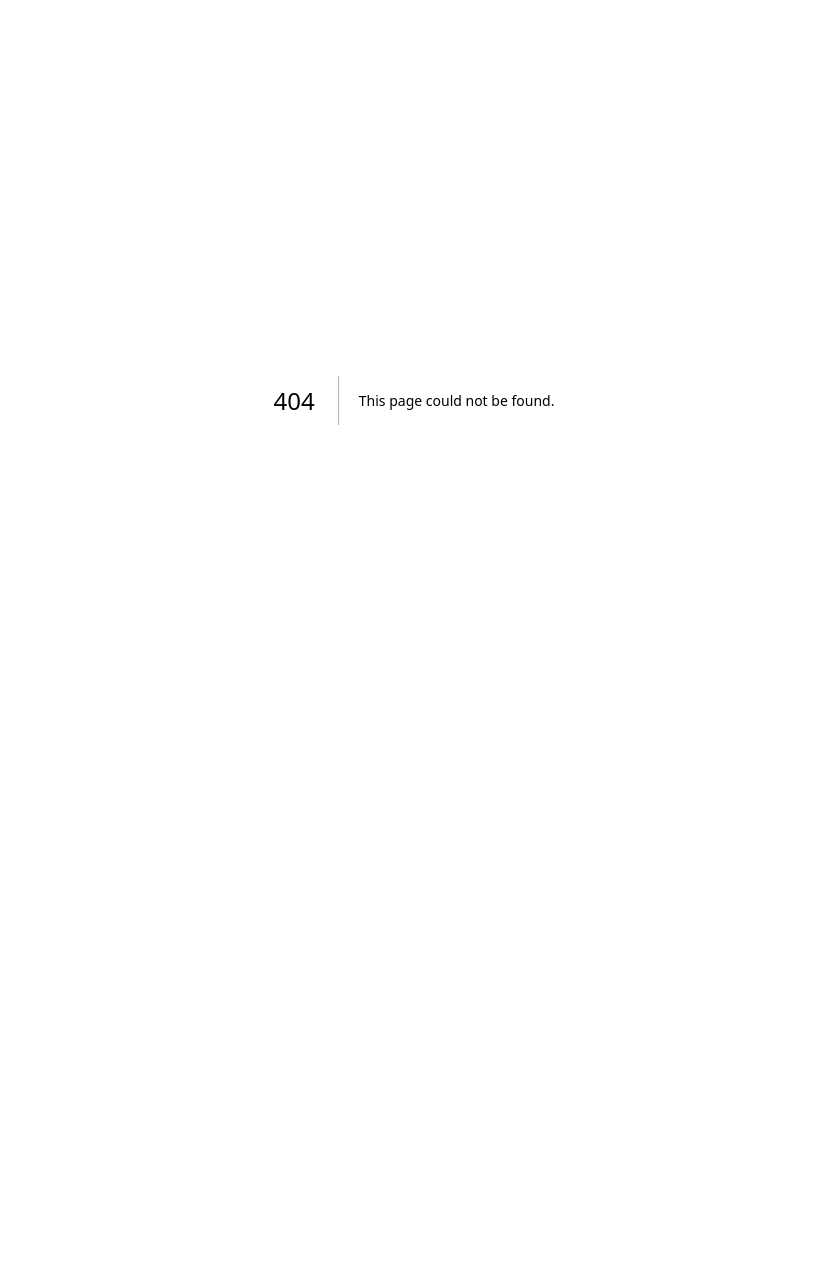
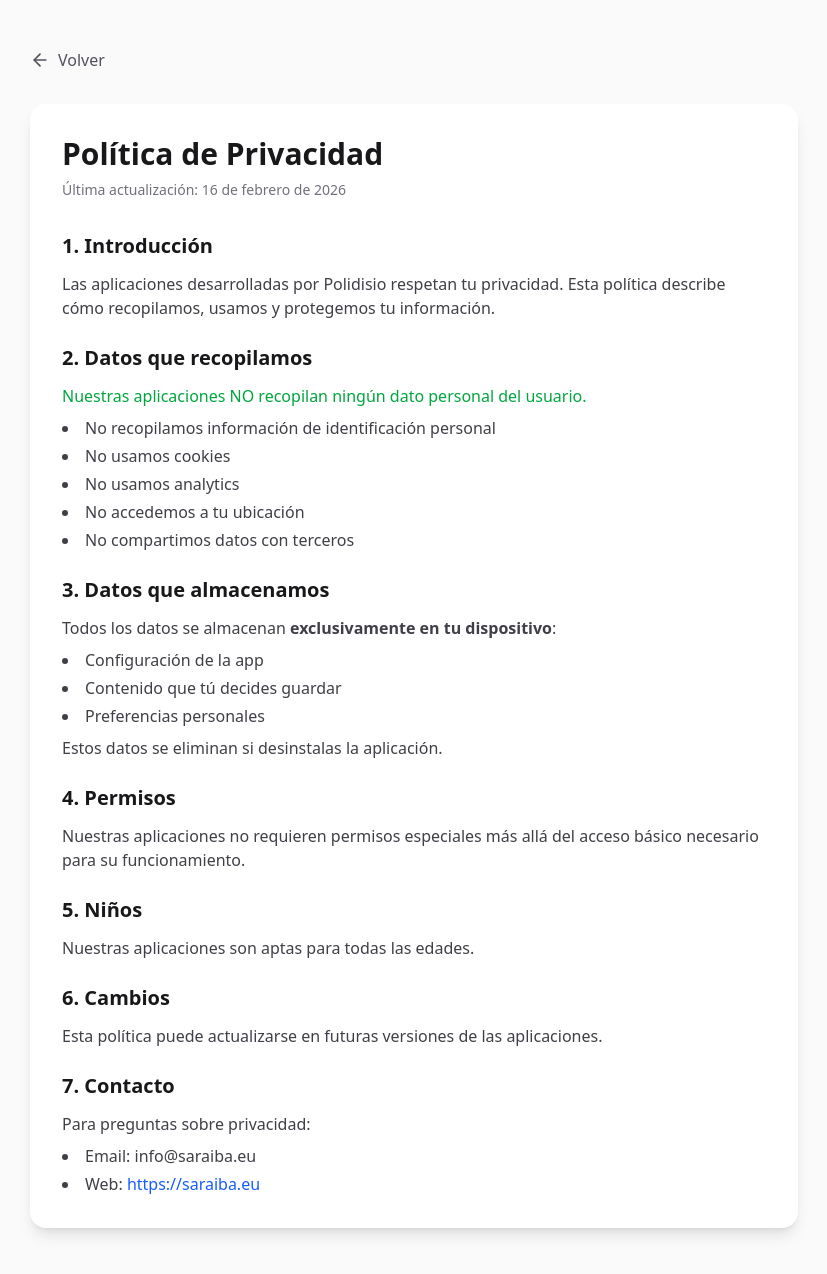
Before and after one commit to polidisio/application-hub, a Next.js app: page /privacy in a window 1280 px wide. Before the commit this address had no page. Shown: the whole page, without its empty margins (226-1053 px from the left). Before the commit the page ends 800 px from the top, so only its background shows below. Built offline with nearby package versions, Linux system fonts and the light colour scheme.

Commit message:
Add DrinkTrack and MagicMouseBattery with privacy policy

```diff
--- a/src/app/components/AppModal.tsx
+++ b/src/app/components/AppModal.tsx
@@ -2,6 +2,7 @@
 
 import { App, categoryLabels } from "@/data/apps";
 import { useEffect } from "react";
+import Link from "next/link";
 
 interface AppModalProps {
   app: App;
@@ -68,23 +69,34 @@ export default function AppModal({ app, onClose }: AppModalProps) {
           </p>
 
           <div className="mb-6">
-            <h3 className="text-lg font-semibold text-zinc-900 dark:text-zinc-100 mb-2">
-              Instrucciones
+            <h3 className="text-lg font-semibold text-zinc-900 dark:text-zinc-100 mb-3">
+              Características
+            </h3>
+            <ul className="space-y-2">
+              {app.features.map((feature, index) => (
+                <li key={index} className="flex items-start gap-2 text-zinc-700 dark:text-zinc-300">
+                  <span className="text-green-500 mt-1">✓</span>
+                  {feature}
+                </li>
+              ))}
+            </ul>
+          </div>
+
+          <div className="mb-6">
+            <h3 className="text-lg font-semibold text-zinc-900 dark:text-zinc-100 mb-3">
+              Cómo funciona
             </h3>
             <div className="p-4 rounded-xl bg-zinc-50 dark:bg-zinc-800">
               <p className="text-zinc-700 dark:text-zinc-300 whitespace-pre-line">
-                {app.instructions}
+                {app.howItWorks}
               </p>
             </div>
           </div>
 
           <div className="flex gap-4">
-            {app.downloadUrl && (
-              <a
-                href={app.downloadUrl}
-                target="_blank"
-                rel="noopener noreferrer"
-                className="flex items-center justify-center gap-2 px-6 py-3 font-medium text-white bg-zinc-900 dark:bg-white dark:text-zinc-900 rounded-full hover:opacity-90 transition-opacity"
+            <Link
+              href="/privacy"
+              className="flex items-center justify-center gap-2 px-6 py-3 font-medium text-zinc-900 dark:text-zinc-100 border-2 border-zinc-300 dark:border-zinc-600 rounded-full hover:bg-zinc-100 dark:hover:bg-zinc-800 transition-colors"
             >
               <svg
                 xmlns="http://www.w3.org/2000/svg"
@@ -97,32 +109,11 @@ export default function AppModal({ app, onClose }: AppModalProps) {
                 strokeLinecap="round"
                 strokeLinejoin="round"
               >
-                  <path d="M21 15v4a2 2 0 0 1-2 2H5a2 2 0 0 1-2-2v-4" />
-                  <polyline points="7 10 12 15 17 10" />
-                  <line x1="12" x2="12" y1="15" y2="3" />
+                <rect width="18" height="11" x="3" y="11" rx="2" ry="2" />
+                <path d="M7 11V7a5 5 0 0 1 10 0v4" />
               </svg>
-                Descargar
-              </a>
-            )}
-            {app.repoUrl && (
-              <a
-                href={app.repoUrl}
-                target="_blank"
-                rel="noopener noreferrer"
-                className="flex items-center justify-center gap-2 px-6 py-3 font-medium text-zinc-900 dark:text-zinc-100 border-2 border-zinc-300 dark:border-zinc-600 rounded-full hover:bg-zinc-100 dark:hover:bg-zinc-800 transition-colors"
-              >
-                <svg
-                  xmlns="http://www.w3.org/2000/svg"
-                  width="20"
-                  height="20"
-                  viewBox="0 0 24 24"
-                  fill="currentColor"
-                >
-                  <path d="M12 0c-6.626 0-12 5.373-12 12 0 5.302 3.438 9.8 8.207 11.387.599.111.793-.261.793-.577v-2.234c-3.338.726-4.033-1.416-4.033-1.416-.546-1.387-1.333-1.756-1.333-1.756-1.089-.745.083-.729.083-.729 1.205.084 1.839 1.237 1.839 1.237 1.07 1.834 2.807 1.304 3.492.997.107-.775.418-1.305.762-1.604-2.665-.305-5.467-1.334-5.467-5.931 0-1.311.469-2.381 1.236-3.221-.124-.303-.535-1.524.117-3.176 0 0 1.008-.322 3.301 1.23.957-.266 1.983-.399 3.003-.404 1.02.005 2.047.138 3.006.404 2.291-1.552 3.297-1.23 3.297-1.23.653 1.653.242 2.874.118 3.176.77.84 1.235 1.911 1.235 3.221 0 4.609-2.807 5.624-5.479 5.921.43.372.823 1.102.823 2.222v3.293c0 .319.192.694.801.576 4.765-1.589 8.199-6.086 8.199-11.386 0-6.627-5.373-12-12-12z" />
-                </svg>
-                Repositorio
-              </a>
-            )}
+              Política de Privacidad
+            </Link>
           </div>
         </div>
       </div>
--- /dev/null
+++ b/src/app/privacy/page.tsx
@@ -0,0 +1,129 @@
+import { Metadata } from "next";
+import Link from "next/link";
+
+export const metadata: Metadata = {
+  title: "Política de Privacidad - ApplicationHub",
+  description: "Política de privacidad de las aplicaciones de Polidisio",
+};
+
+export default function PrivacyPage() {
+  return (
+    <div className="min-h-screen bg-zinc-50 dark:bg-black py-12 px-4">
+      <div className="max-w-3xl mx-auto">
+        <Link
+          href="/"
+          className="inline-flex items-center gap-2 text-zinc-600 dark:text-zinc-400 hover:text-zinc-900 dark:hover:text-zinc-100 mb-8 transition-colors"
+        >
+          <svg
+            xmlns="http://www.w3.org/2000/svg"
+            width="20"
+            height="20"
+            viewBox="0 0 24 24"
+            fill="none"
+            stroke="currentColor"
+            strokeWidth="2"
+            strokeLinecap="round"
+            strokeLinejoin="round"
+          >
+            <path d="m12 19-7-7 7-7" />
+            <path d="M19 12H5" />
+          </svg>
+          Volver
+        </Link>
+
+        <div className="bg-white dark:bg-zinc-900 rounded-2xl p-8 shadow-lg">
+          <h1 className="text-3xl font-bold text-zinc-900 dark:text-zinc-100 mb-2">
+            Política de Privacidad
+          </h1>
+          <p className="text-sm text-zinc-500 dark:text-zinc-400 mb-8">
+            Última actualización: 16 de febrero de 2026
+          </p>
+
+          <div className="prose dark:prose-invert max-w-none space-y-6 text-zinc-700 dark:text-zinc-300">
+            <section>
+              <h2 className="text-xl font-semibold text-zinc-900 dark:text-zinc-100 mb-3">
+                1. Introducción
+              </h2>
+              <p>
+                Las aplicaciones desarrolladas por Polidisio respetan tu privacidad.
+                Esta política describe cómo recopilamos, usamos y protegemos tu información.
+              </p>
+            </section>
+
+            <section>
+              <h2 className="text-xl font-semibold text-zinc-900 dark:text-zinc-100 mb-3">
+                2. Datos que recopilamos
+              </h2>
+              <p className="font-medium text-green-600 dark:text-green-400 mb-2">
+                Nuestras aplicaciones NO recopilan ningún dato personal del usuario.
+              </p>
+              <ul className="list-disc list-inside space-y-1">
+                <li>No recopilamos información de identificación personal</li>
+                <li>No usamos cookies</li>
+                <li>No usamos analytics</li>
+                <li>No accedemos a tu ubicación</li>
+                <li>No compartimos datos con terceros</li>
+              </ul>
+            </section>
+
+            <section>
+              <h2 className="text-xl font-semibold text-zinc-900 dark:text-zinc-100 mb-3">
+                3. Datos que almacenamos
+              </h2>
+              <p>
+                Todos los datos se almacenan <strong>exclusivamente en tu dispositivo</strong>:
+              </p>
+              <ul className="list-disc list-inside space-y-1 mt-2">
+                <li>Configuración de la app</li>
+                <li>Contenido que tú decides guardar</li>
+                <li>Preferencias personales</li>
+              </ul>
+              <p className="mt-2">
+                Estos datos se eliminan si desinstalas la aplicación.
+              </p>
+            </section>
+
+            <section>
+              <h2 className="text-xl font-semibold text-zinc-900 dark:text-zinc-100 mb-3">
+                4. Permisos
+              </h2>
+              <p>
+                Nuestras aplicaciones no requieren permisos especiales más allá del acceso
+                básico necesario para su funcionamiento.
+              </p>
+            </section>
+
+            <section>
+              <h2 className="text-xl font-semibold text-zinc-900 dark:text-zinc-100 mb-3">
+                5. Niños
+              </h2>
+              <p>
+                Nuestras aplicaciones son aptas para todas las edades.
+              </p>
+            </section>
+
+            <section>
+              <h2 className="text-xl font-semibold text-zinc-900 dark:text-zinc-100 mb-3">
+                6. Cambios
+              </h2>
+              <p>
+                Esta política puede actualizarse en futuras versiones de las aplicaciones.
+              </p>
+            </section>
+
+            <section>
+              <h2 className="text-xl font-semibold text-zinc-900 dark:text-zinc-100 mb-3">
+                7. Contacto
+              </h2>
+              <p>Para preguntas sobre privacidad:</p>
+              <ul className="list-disc list-inside space-y-1 mt-2">
+                <li>Email: info@saraiba.eu</li>
+                <li>Web: <a href="https://saraiba.eu" className="text-blue-600 hover:underline">https://saraiba.eu</a></li>
+              </ul>
+            </section>
+          </div>
+        </div>
+      </div>
+    </div>
+  );
+}
--- a/src/data/apps.ts
+++ b/src/data/apps.ts
@@ -4,49 +4,44 @@ export interface App {
   id: string;
   name: string;
   description: string;
-  instructions: string;
+  features: string[];
+  howItWorks: string;
   category: Category;
   icon: string;
-  downloadUrl?: string;
-  repoUrl?: string;
 }
 
 export const apps: App[] = [
   {
-    id: "app-1",
-    name: "Mi Primera App",
-    description: "Una aplicación iOS innovadora",
-    instructions: "Para usar esta aplicación, descárgala desde la App Store y sigue los pasos de configuración inicial.",
+    id: "drinktrack",
+    name: "DrinkTrack",
+    description: "Aplicación para seguimiento de consumo de bebidas. Controla tu hidratación o consumo de alcohol con facilidad.",
+    features: [
+      "Registro rápido de bebidas consumidas",
+      "Historial de consumiciones",
+      "Personalización de bebidas (nombre, emoji, precio)",
+      "Datos almacenados exclusivamente en tu dispositivo",
+      "Sin recopilación de datos personales",
+      "Exportación e importación de datos"
+    ],
+    howItWorks: "1. Añade las bebidas que consumes desde el botón +\n2. Cada entrada guarda: nombre, emoji, precio y fecha/hora\n3. Consulta el historial para ver tu consumo\n4. Configura tus preferencias en Ajustes\n5. Exporta tus datos cuando lo necesites",
     category: "ios",
-    icon: "📱",
-    downloadUrl: "https://apps.apple.com",
+    icon: "🍹",
   },
   {
-    id: "app-2",
-    name: "Productividad Pro",
-    description: "App de productividad para Mac",
-    instructions: "Descarga desde Mac App Store, instala y configura tus preferencias de trabajo.",
-    category: "mac",
-    icon: "💻",
-    downloadUrl: "https://apps.apple.com",
-  },
-  {
-    id: "app-3",
-    name: "Aventura Espacial",
-    description: "Juego de aventura espacial",
-    instructions: "Instalar, crear perfil y comenzar a jugar. Controles: flechas para mover, espacio para acción.",
-    category: "juego",
-    icon: "🚀",
-    downloadUrl: "https://apps.apple.com",
-  },
-  {
-    id: "app-4",
-    name: "API Manager",
-    description: "Herramienta de desarrollo",
-    instructions: "Clona el repositorio, ejecuta npm install y npm run dev. Documentación en el README.",
-    category: "desarrollo",
-    icon: "⚙️",
-    repoUrl: "https://github.com",
+    id: "magicmousebattery",
+    name: "MagicMouseBattery",
+    description: "Widget para monitorear la batería de tu Magic Mouse de forma rápida y sencilla.",
+    features: [
+      "Monitoreo en tiempo real de la batería",
+      "Widget para la pantalla de inicio",
+      "Notificaciones de batería baja",
+      "Diseño minimalista y eficiente",
+      "Sin consumo excesivo de batería",
+      "Compatible con todos los modelos de Magic Mouse"
+    ],
+    howItWorks: "1. Instala la app en tu dispositivo iOS\n2. Añade el widget a tu pantalla de inicio\n3. El widget muestra automáticamente el nivel de batería\n4. Recibe notificaciones cuando la batería está baja\n5. Toca el widget para ver detalles adicionales",
+    category: "ios",
+    icon: "🪄",
   },
 ];
 
```
Lines whose indentation alone changed are shown as unchanged.
